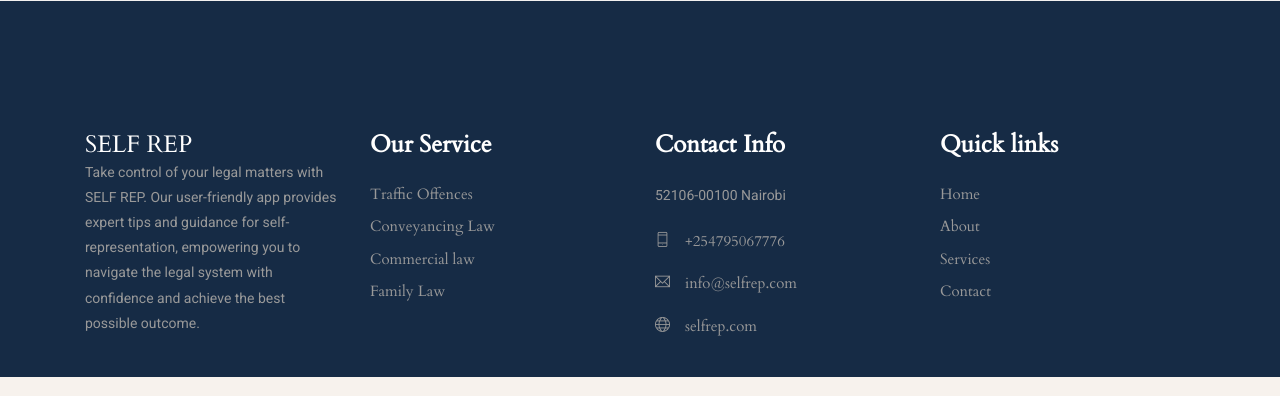
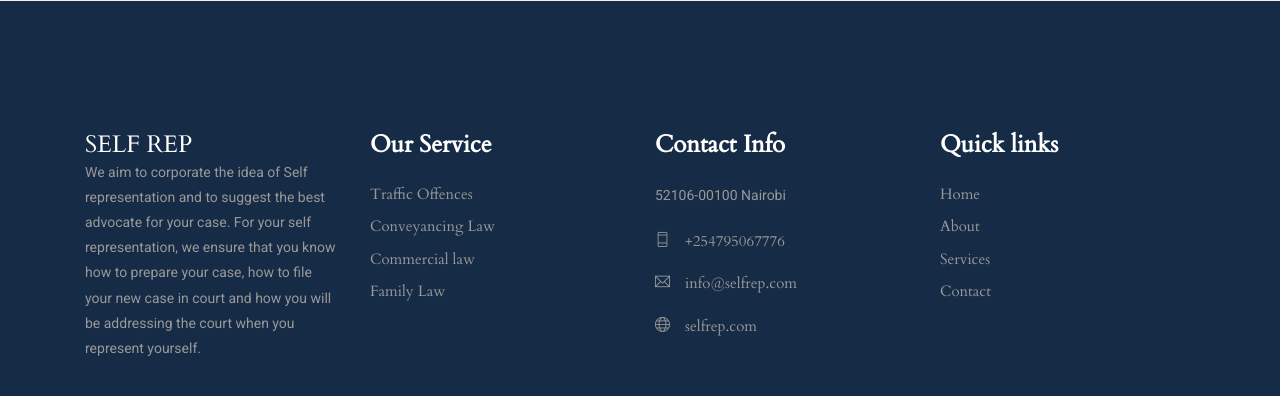
Before and after one commit to smartjef/self_rep, a Django app: page /about/ in a window 1280 px wide. Shown: the part 3630-4026 px from the top of the page. Run offline with Django 4.2, Linux system fonts and the light colour scheme; data comes from the database, SQL or seed files in the repository; some libraries are stand-ins or nearby versions.

Commit message:
ill be changing few staffs

```diff
--- a/templates/account/register.html
+++ b/templates/account/register.html
@@ -7,7 +7,7 @@
 {% block content %}
 <h1>{% trans "Sign Up As Advocate" %}</h1>
 
-<p>{% blocktrans %}Already have an account? Then please <a href="{{ login_url }}">sign in</a>. OR you can sign up for a {% endblocktrans %}<a href="{% url 'account_signup' %}">Normal Account</a></p>
+<p>Already have an account? Then please <a href="{% url 'account_login' %}">sign in</a>. OR you can sign up for a <a href="{% url 'account_signup' %}">Normal Account</a></p>
 
 
 
--- a/templates/partials/footer.html
+++ b/templates/partials/footer.html
@@ -5,7 +5,10 @@
             <div class="col-sm-6 col-xl-3">
                 <div class="single-footer-widget footer_1">
                     <a href="/" class="text-white h4">SELF REP</a>
-                        <p>Take control of your legal matters with SELF REP. Our user-friendly app provides expert tips and guidance for self-representation, empowering you to navigate the legal system with confidence and achieve the best possible outcome.</p>
+                    <p>We aim to corporate the idea of Self representation and to suggest the best advocate for your
+                        case. For your self representation, we ensure that you know how to prepare your case, how to
+                        file your new case in court and how you will be addressing the court when you represent
+                        yourself.</p>
                 </div>
             </div>
             {% if services %}
```
Also changed, not shown: db.sqlite3. Lines whose indentation alone changed are shown as unchanged.
